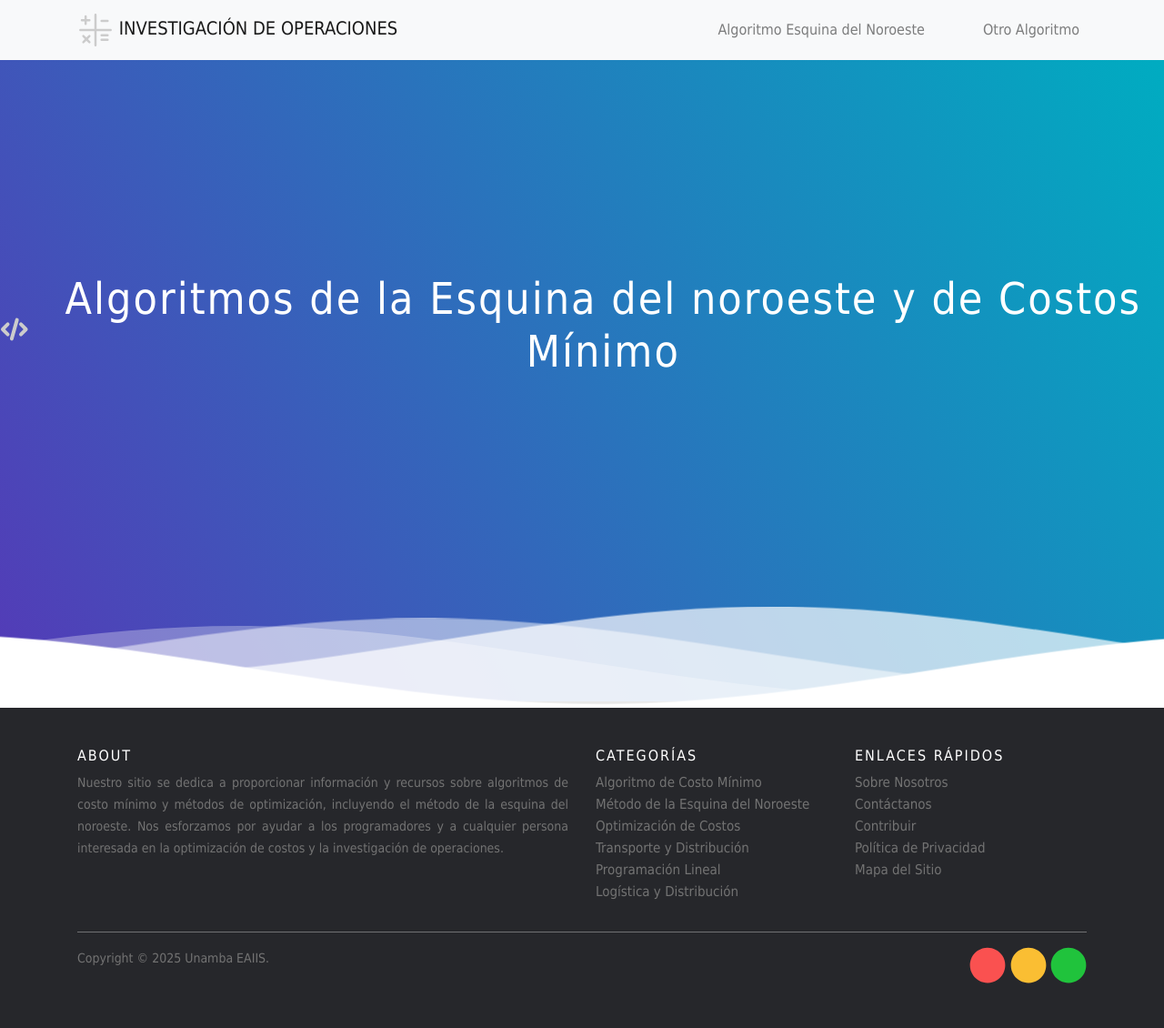
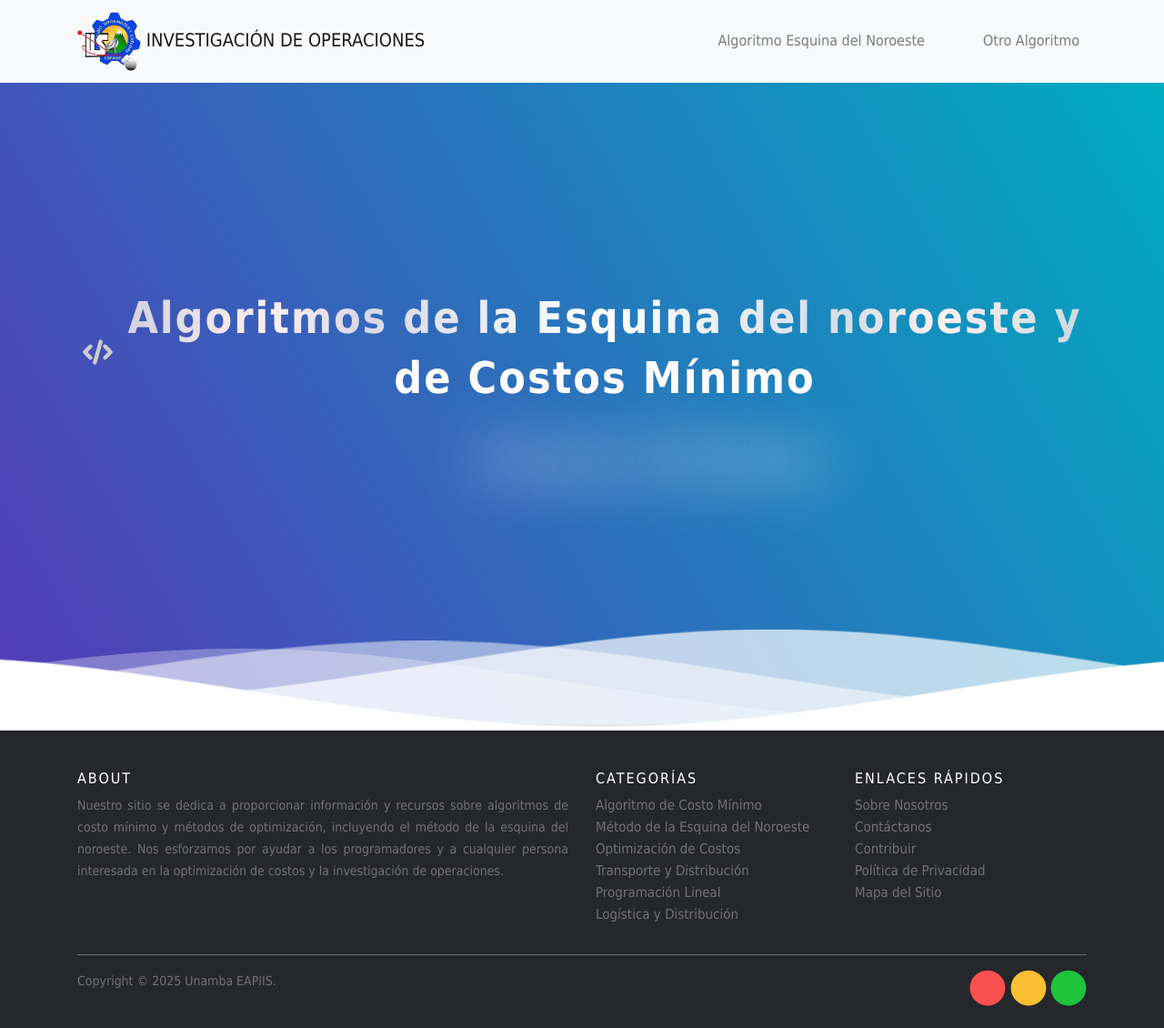
Before and after one commit to CristianOlivera1/Costo-minimo-y-Esquina-noroeste, a Flask app: page / in a window 1280 px wide. Shown: the whole page at 91% size. Before the commit the page ends 1081 px from the top, so only its background shows below. Run offline with Flask 3, Linux system fonts and the light colour scheme; some libraries are stand-ins or nearby versions.

Commit message:
Actualiza el pie de página, mejora el encabezado con un logo, añade estilos CSS y ajusta la lógica del formulario en JavaScript.

```diff
--- a/app.py
+++ b/app.py
@@ -14,9 +14,9 @@ def northwest_corner():
     if request.method == 'POST':
         input1 = request.form['input1']
         input2 = request.form['input2']
-        # Aquí implementa la lógica del algoritmo Esquina del Noroeste usando input1 y input2
+        # Aquí se implementa la lógica del algoritmo Esquina del Noroeste usando input1 y input2
         fig, ax = plt.subplots()
-        ax.plot([1, 2, 3], [1, 4, 9])  # Reemplaza esto con la lógica del algoritmo
+        ax.plot([1, 2, 3], [1, 4, 9])
         img = io.BytesIO()
         plt.savefig(img, format='png')
         img.seek(0)
--- a/static/css/styles.css
+++ b/static/css/styles.css
@@ -21,6 +21,23 @@ p {
   text-align: center;
   background: linear-gradient(60deg, rgba(84, 58, 183, 1) 0%, rgba(0, 172, 193, 1) 100%);
   color: white;
+}
+
+.text-port {
+  font-weight: bold;
+  background: radial-gradient(circle, #ffffff 0%, #f8eeeed5 50%, #ffefef 70%, #e4e1e1e3 100%);
+  -webkit-background-clip: text;
+  background-clip: text;
+  color: transparent;
+}
+.shadow-blur{
+  text-shadow: 10px 90px 70px rgba(255,255,255,1);
+  color: rgb(252, 250, 251);
+}
+
+.logo-system{
+  width: 70px;
+  height: auto;
 }
 
 .logo {
--- a/static/js/scripts.js
+++ b/static/js/scripts.js
@@ -1,4 +1,7 @@
-document.getElementById('initialForm').onsubmit = function(event) {
+document.addEventListener('DOMContentLoaded', function() {
+    var initialForm = document.getElementById('initialForm');
+    if (initialForm) {
+        initialForm.onsubmit = function(event) {
             event.preventDefault();
             var numSources = document.getElementById('numSources').value;
             var numDestinations = document.getElementById('numDestinations').value;
@@ -36,3 +39,5 @@ document.getElementById('initialForm').onsubmit = function(event) {
             document.getElementById('initialForm').style.display = 'none';
             document.getElementById('dataForm').style.display = 'block';
         };
+    }
+});
--- a/templates/footer.html
+++ b/templates/footer.html
@@ -35,7 +35,7 @@
         <div class="row">
             <div class="col-md-8 col-sm-6 col-xs-12">
                 <p class="copyright-text">Copyright &copy; 2025 Unamba
-                    <a href="#">EAIIS</a>.
+                    <a href="#">EAPIIS</a>.
                 </p>
             </div>
 
--- a/templates/header.html
+++ b/templates/header.html
@@ -11,7 +11,7 @@
 <body>
     <nav class="navbar navbar-expand-lg navbar-light bg-light">
         <div class="container">
-            <a class="navbar-brand" href="/"><svg xmlns="http://www.w3.org/2000/svg" width="40" height="40" viewBox="0 0 24 24"><path fill="none" stroke="#ccc" stroke-linecap="round" stroke-linejoin="round" stroke-width="1.5" d="M5.5 3v5M8 5.5H3M8 16l-2 2m0 0l-2 2m2-2l2 2m-2-2l-2-2M20 6h-4m4 12.5h-4m4-3h-4m6-3.5H2m10 10V2" color="#ccc"/></svg> INVESTIGACIÓN DE OPERACIONES</a>
+            <a class="navbar-brand" href="/"> <img src="../static/resources/log-sistemas-2-removebg-preview.png" alt="logo-sistemas" class="logo-system"> INVESTIGACIÓN DE OPERACIONES</a>
             <button class="navbar-toggler" type="button" data-toggle="collapse" data-target="#navbarNav" aria-controls="navbarNav" aria-expanded="false" aria-label="Toggle navigation">
                 <span class="navbar-toggler-icon"></span>
             </button>
--- a/templates/index.html
+++ b/templates/index.html
@@ -1,12 +1,20 @@
 {% include 'header.html' %}
-
 <div class="main">
-    <div class="inner-header flex">
-        <svg xmlns="http://www.w3.org/2000/svg" class="logo" width="40" height="40" viewBox="0 0 24 24"><g fill="none"><path d="M0 0h24v24H0z"/><path fill="#ccc" d="M14.62 2.662a1.5 1.5 0 0 1 1.04 1.85l-4.431 15.787a1.5 1.5 0 0 1-2.889-.81L12.771 3.7a1.5 1.5 0 0 1 1.85-1.039ZM7.56 6.697a1.5 1.5 0 0 1 0 2.12L4.38 12l3.182 3.182a1.5 1.5 0 1 1-2.122 2.121L1.197 13.06a1.5 1.5 0 0 1 0-2.12l4.242-4.243a1.5 1.5 0 0 1 2.122 0Zm8.88 2.12a1.5 1.5 0 1 1 2.12-2.12l4.243 4.242a1.5 1.5 0 0 1 0 2.121l-4.242 4.243a1.5 1.5 0 1 1-2.122-2.121L19.621 12z"/></g></svg>
-        <h1>Algoritmos de la Esquina del noroeste y de Costos Mínimo
-        </h1>
+    <div class="container">
+        <div class="inner-header flex">
+            <svg xmlns="http://www.w3.org/2000/svg" class="logo" width="40" height="40" viewBox="0 0 24 24">
+                <g fill="none">
+                    <path d="M0 0h24v24H0z" />
+                    <path fill="#ccc"
+                        d="M14.62 2.662a1.5 1.5 0 0 1 1.04 1.85l-4.431 15.787a1.5 1.5 0 0 1-2.889-.81L12.771 3.7a1.5 1.5 0 0 1 1.85-1.039ZM7.56 6.697a1.5 1.5 0 0 1 0 2.12L4.38 12l3.182 3.182a1.5 1.5 0 1 1-2.122 2.121L1.197 13.06a1.5 1.5 0 0 1 0-2.12l4.242-4.243a1.5 1.5 0 0 1 2.122 0Zm8.88 2.12a1.5 1.5 0 1 1 2.12-2.12l4.243 4.242a1.5 1.5 0 0 1 0 2.121l-4.242 4.243a1.5 1.5 0 1 1-2.122-2.121L19.621 12z" />
+                </g>
+            </svg>
+            <div class="tex-des-port display-flex">
+                <h1 class="font-weight-bold text-port">Algoritmos de la Esquina del noroeste y</h1>
+                <h1 class="font-weight-bold">de <span class="shadow-blur" >Costos Mínimo</span></h1>
+        </div>
+        </div>
     </div>
-
     <div>
         <svg class="waves" xmlns="http://www.w3.org/2000/svg" xmlns:xlink="http://www.w3.org/1999/xlink"
             viewBox="0 24 150 28" preserveAspectRatio="none" shape-rendering="auto">
@@ -22,5 +30,4 @@
         </svg>
     </div>
 </div>
-
 {% include 'footer.html' %}
```
Also changed, not shown: static/resources/log-sistemas-2-removebg-preview.png (added). Lines whose indentation alone changed are shown as unchanged.
